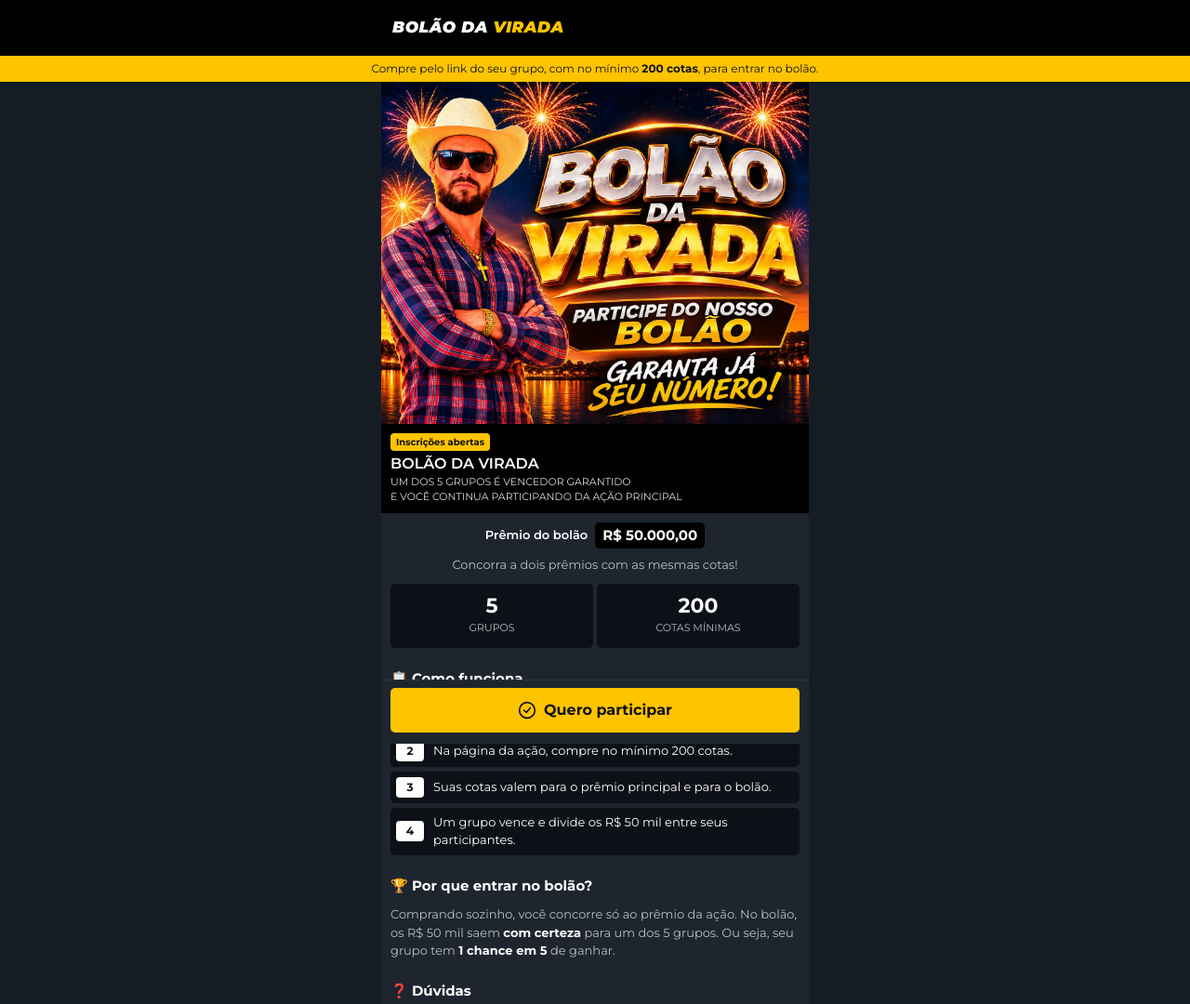
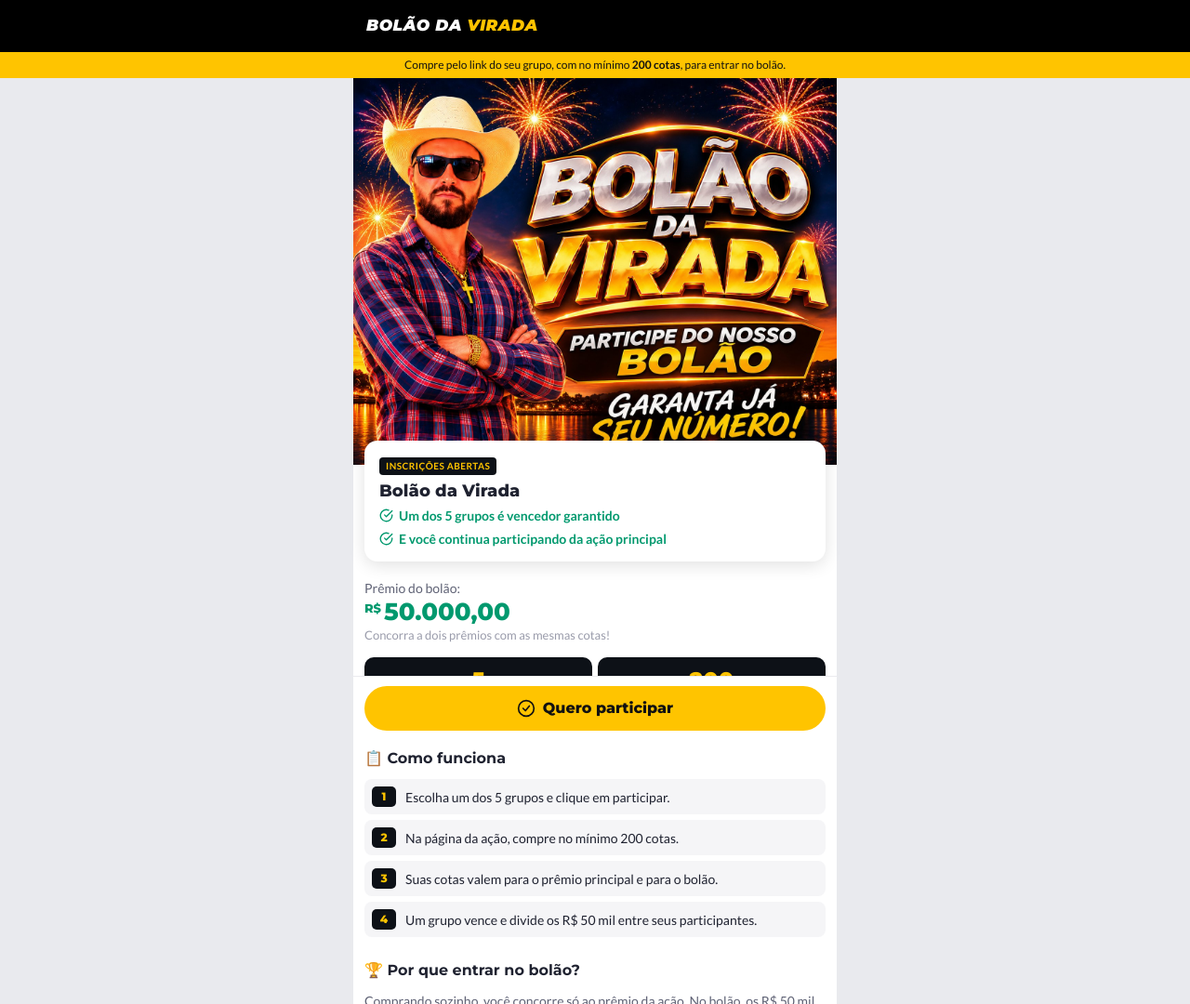
Before and after one commit to NemSeAtreva/bolao-da-virada, a plain HTML site: page index.html in a window 1280 px wide. Shown: the top 1080 px of the page at 93% size. Drawn offline with Linux system fonts and the light colour scheme.

Commit message:
Mistura das duas referências: base clara com blocos pretos

```diff
--- a/assets/style.css
+++ b/assets/style.css
@@ -1,199 +1,204 @@
+/* Mistura: base clara com cartão sobre o banner + cabeçalho preto, blocos pretos e listas compactas.
+   Cor de destaque: amarelo. */
 :root {
-  --fundo: #161c24;
-  --coluna-bg: #1e252f;
-  --preto: #000;
-  --bloco: #0d1117;
-  --destaque: #ffc400;
-  --sobre-destaque: #111;
-  --destaque-hover: #e6b000;
-  --texto: #fff;
-  --texto-2: #b8bec8;
-  --linha: #2c3440;
-  --coluna: 460px;
+  --preto: #0d1117;
+  --amarelo: #ffc400;
+  --amarelo-hover: #e6b000;
+  --sobre-amarelo: #111;
+  --verde: #00996e;
+  --titulo: #1f2230;
+  --texto: #5f6275;
+  --cinza: #9a9cab;
+  --linha: #ececef;
+  --suave: #f5f5f7;
+  --coluna: 520px;
 }
 
 * { box-sizing: border-box; margin: 0; padding: 0; }
 
 body {
-  font-family: "Montserrat", Arial, sans-serif;
-  font-size: 14px;
+  font-family: "Lato", Arial, sans-serif;
+  font-size: 15px;
   color: var(--texto);
-  background: var(--fundo);
+  background: #e9eaee;
   line-height: 1.5;
 }
 
+h1, h2, .marca, .g-num, .bloco-preto strong, .preco .valor, .btn, .g-cta {
+  font-family: "Montserrat", Arial, sans-serif;
+}
+
 a { color: inherit; text-decoration: none; }
-b, strong { font-weight: 700; }
+b, strong { color: var(--titulo); font-weight: 700; }
 
-/* Cabeçalho */
-.topo { background: var(--preto); }
+/* Cabeçalho preto + faixa de aviso */
+.topo { background: #000; }
 .topo .dentro {
   max-width: var(--coluna);
   margin: 0 auto;
-  height: 60px;
-  padding: 0 12px;
+  height: 56px;
+  padding: 0 14px;
   display: flex;
   align-items: center;
   justify-content: space-between;
 }
-.marca { font-weight: 900; font-size: 17px; letter-spacing: 0.03em; font-style: italic; }
-.marca span { color: var(--destaque); }
-.voltar { font-size: 13px; color: var(--texto-2); }
+.marca { font-weight: 900; font-style: italic; font-size: 17px; letter-spacing: 0.03em; color: #fff; }
+.marca span { color: var(--amarelo); }
+.voltar { font-size: 13px; color: #c3c6d1; }
 .voltar:hover { color: #fff; }
 
 .alerta {
-  background: var(--destaque);
-  color: var(--sobre-destaque);
+  background: var(--amarelo);
+  color: var(--sobre-amarelo);
   text-align: center;
   font-size: 12px;
   padding: 5px 12px;
 }
+.alerta b { color: inherit; }
 
+/* Coluna */
 .app {
   max-width: var(--coluna);
   margin: 0 auto;
-  background: var(--coluna-bg);
-  min-height: calc(100vh - 84px);
-  padding-bottom: 90px;
+  background: #fff;
+  min-height: calc(100vh - 80px);
+  padding-bottom: 100px;
 }
-body:not(:has(.barra-fixa)) .app { padding-bottom: 24px; }
+body:not(:has(.barra-fixa)) .app { padding-bottom: 28px; }
 
-/* Banner com título por cima */
-.capa { position: relative; }
-.capa img { display: block; width: 100%; height: auto; }
-.capa .legenda {
-  background: var(--preto);
-  padding: 8px 10px 9px;
+.capa { display: block; width: 100%; height: auto; }
+
+/* Cartão branco encostado no banner */
+.cartao {
+  position: relative;
+  margin: -26px 12px 0;
+  background: #fff;
+  border-radius: 14px;
+  padding: 14px 16px;
+  box-shadow: 0 4px 18px rgba(0, 0, 0, 0.12);
 }
 .selo {
   display: inline-block;
-  background: var(--destaque);
-  color: var(--sobre-destaque);
+  background: var(--preto);
+  color: var(--amarelo);
   font-size: 10px;
   font-weight: 700;
-  padding: 2px 6px;
+  text-transform: uppercase;
+  letter-spacing: 0.05em;
+  padding: 2px 7px;
   border-radius: 4px;
-  margin-bottom: 4px;
+  margin-bottom: 6px;
 }
-.capa h1 { font-size: 16px; font-weight: 600; text-transform: uppercase; line-height: 1.3; }
-.capa .sub { font-size: 11px; color: #d7dbe2; text-transform: uppercase; }
+h1 { font-size: 18px; font-weight: 800; color: var(--titulo); line-height: 1.25; }
+.linha-verde {
+  display: flex;
+  align-items: center;
+  gap: 6px;
+  color: var(--verde);
+  font-size: 14px;
+  font-weight: 700;
+  margin-top: 4px;
+}
+.linha-verde svg { flex: none; width: 15px; height: 15px; }
+.cartao p { font-size: 14px; margin-top: 6px; }
 
-/* Faixa do prêmio */
-.faixa-premio {
-  display: flex;
-  justify-content: center;
-  align-items: center;
-  gap: 8px;
-  padding: 10px 12px 4px;
-  font-size: 13px;
-  font-weight: 600;
-}
-.etiqueta {
+.conteudo { padding: 18px 12px 0; }
+
+/* Valor do prêmio */
+.preco .rotulo { font-size: 14px; }
+.preco .valor { font-size: 26px; font-weight: 800; color: var(--verde); line-height: 1.2; }
+.preco .valor small { font-size: 13px; margin-right: 3px; vertical-align: 8px; }
+.preco .obs { font-size: 13px; color: var(--cinza); }
+
+/* Blocos pretos */
+.blocos { display: grid; grid-template-columns: 1fr 1fr; gap: 6px; margin-top: 14px; }
+.bloco-preto {
   background: var(--preto);
-  font-size: 15px;
-  font-weight: 700;
-  padding: 3px 8px;
-  border-radius: 5px;
-}
-.frase { text-align: center; color: var(--texto-2); font-size: 13px; padding: 4px 12px 10px; }
-
-.conteudo { padding: 0 10px; }
-
-/* Blocos pretos lado a lado */
-.blocos { display: grid; grid-template-columns: 1fr 1fr; gap: 4px; }
-.bloco-preto {
-  background: var(--bloco);
-  border-radius: 5px;
+  border-radius: 10px;
   text-align: center;
   padding: 12px 6px;
 }
-.bloco-preto strong { display: block; font-size: 22px; line-height: 1.1; }
-.bloco-preto span { font-size: 11px; text-transform: uppercase; color: var(--texto-2); }
+.bloco-preto strong { display: block; font-size: 24px; font-weight: 800; color: var(--amarelo); line-height: 1.1; }
+.bloco-preto span { font-size: 11px; font-weight: 700; text-transform: uppercase; letter-spacing: 0.06em; color: #c3c6d1; }
 
-/* Títulos de seção */
-h2 {
-  font-size: 15px;
-  font-weight: 700;
-  margin: 22px 0 10px;
-  display: flex;
-  align-items: center;
-  gap: 6px;
-}
+/* Títulos */
+h2 { font-size: 16px; font-weight: 700; color: var(--titulo); margin: 24px 0 10px; }
+.conteudo > h2:first-child { margin-top: 4px; }
 
-/* Linhas estilo lista de premiados */
-.linhas { display: flex; flex-direction: column; gap: 5px; }
+/* Lista compacta com etiqueta */
+.linhas { display: flex; flex-direction: column; gap: 6px; }
 .linha {
   display: flex;
   align-items: center;
   gap: 10px;
-  background: var(--bloco);
-  border-radius: 5px;
-  padding: 6px;
-  font-size: 13px;
+  background: var(--suave);
+  border-radius: 8px;
+  padding: 8px;
+  font-size: 14px;
+  color: var(--titulo);
 }
 .linha .pill {
   flex: none;
-  background: #fff;
-  color: #111;
-  font-weight: 700;
+  background: var(--preto);
+  color: var(--amarelo);
+  font-family: "Montserrat", Arial, sans-serif;
+  font-weight: 800;
   font-size: 12px;
-  border-radius: 4px;
-  min-width: 30px;
+  border-radius: 5px;
+  min-width: 26px;
   text-align: center;
-  padding: 2px 8px;
+  padding: 2px 6px;
 }
-.texto-corrido { font-size: 13px; color: var(--texto-2); }
-.texto-corrido b { color: #fff; }
+.texto-corrido { font-size: 14px; }
 
 /* Dúvidas */
-.faq { display: flex; flex-direction: column; gap: 5px; }
-.faq details { background: var(--bloco); border-radius: 5px; }
-.faq summary { cursor: pointer; padding: 9px 10px; font-weight: 600; font-size: 13px; }
-.faq details p { padding: 0 10px 10px; font-size: 13px; color: var(--texto-2); }
+.faq { display: flex; flex-direction: column; gap: 6px; }
+.faq details { border: 1px solid var(--linha); border-radius: 10px; }
+.faq summary { cursor: pointer; padding: 10px 12px; font-weight: 700; font-size: 14px; color: var(--titulo); }
+.faq details p { padding: 0 12px 12px; font-size: 14px; }
 
-.aviso { font-size: 11px; color: #7d8592; text-align: center; padding: 20px 12px 0; }
+.aviso { font-size: 12px; color: var(--cinza); text-align: center; padding: 22px 12px 0; }
 
-/* Grupos em blocos */
-.grupos { display: grid; grid-template-columns: 1fr 1fr; gap: 6px; }
+/* Grupos */
+.grupos { display: grid; grid-template-columns: 1fr 1fr; gap: 8px; }
 .grupo {
   display: flex;
   flex-direction: column;
   align-items: center;
   text-align: center;
-  background: var(--bloco);
-  border: 1px solid var(--bloco);
-  border-radius: 5px;
-  padding: 14px 8px 8px;
+  background: var(--preto);
+  border: 2px solid var(--preto);
+  border-radius: 12px;
+  padding: 14px 10px 10px;
   transition: border-color 0.15s;
 }
 .grupo:last-child:nth-child(odd) { grid-column: 1 / -1; }
-.grupo:hover { border-color: var(--destaque); }
-.g-rotulo { font-size: 11px; font-weight: 600; letter-spacing: 0.12em; color: var(--texto-2); }
-.g-num { font-size: 40px; font-weight: 900; line-height: 1; color: var(--destaque); margin: 2px 0 6px; }
-.g-premio { font-size: 12px; color: var(--texto-2); margin-bottom: 10px; }
+.grupo:hover { border-color: var(--amarelo); }
+.g-rotulo { font-size: 11px; font-weight: 700; letter-spacing: 0.12em; color: #c3c6d1; }
+.g-num { font-size: 38px; font-weight: 900; line-height: 1; color: var(--amarelo); margin: 2px 0 6px; }
+.g-premio { font-size: 12px; color: #c3c6d1; margin-bottom: 10px; }
 .g-premio b { color: #fff; }
 .g-cta {
   width: 100%;
-  background: var(--destaque);
-  color: var(--sobre-destaque);
+  background: var(--amarelo);
+  color: var(--sobre-amarelo);
   font-weight: 700;
   font-size: 13px;
-  text-transform: uppercase;
   padding: 8px;
-  border-radius: 4px;
+  border-radius: 999px;
 }
-.grupo:hover .g-cta { background: var(--destaque-hover); }
+.grupo:hover .g-cta { background: var(--amarelo-hover); }
 .grupo.pendente { cursor: not-allowed; opacity: 0.5; }
-.grupo.pendente:hover { border-color: var(--bloco); }
-.grupo.pendente .g-cta { background: var(--linha); color: var(--texto-2); }
+.grupo.pendente:hover { border-color: var(--preto); }
+.grupo.pendente .g-cta { background: #3a3f4b; color: #9a9cab; }
 
 /* Botão fixo */
 .barra-fixa { position: fixed; left: 0; right: 0; bottom: 0; z-index: 10; }
 .barra-fixa .dentro {
   max-width: var(--coluna);
   margin: 0 auto;
-  padding: 8px 10px 12px;
-  background: var(--coluna-bg);
+  padding: 10px 12px 14px;
+  background: #fff;
   border-top: 1px solid var(--linha);
 }
 .btn {
@@ -202,12 +207,12 @@ h2 {
   justify-content: center;
   gap: 8px;
   width: 100%;
-  background: var(--destaque);
-  color: var(--sobre-destaque);
-  font-weight: 700;
+  background: var(--amarelo);
+  color: var(--sobre-amarelo);
+  font-weight: 800;
   font-size: 16px;
   padding: 12px;
-  border-radius: 5px;
+  border-radius: 999px;
 }
-.btn:hover { background: var(--destaque-hover); }
+.btn:hover { background: var(--amarelo-hover); }
 .btn svg { width: 20px; height: 20px; }
--- a/index.html
+++ b/index.html
@@ -10,8 +10,8 @@
   <meta property="og:image" content="https://bolaotaigo.netlify.app/assets/banner.jpg?v=2" />
   <link rel="preconnect" href="https://fonts.googleapis.com" />
   <link rel="preconnect" href="https://fonts.gstatic.com" crossorigin />
-  <link href="https://fonts.googleapis.com/css2?family=Montserrat:ital,wght@0,400;0,600;0,700;0,900;1,900&display=swap" rel="stylesheet" />
-  <link rel="stylesheet" href="assets/style.css?v=7" />
+  <link href="https://fonts.googleapis.com/css2?family=Lato:wght@400;700&family=Montserrat:ital,wght@0,700;0,800;0,900;1,900&display=swap" rel="stylesheet" />
+  <link rel="stylesheet" href="assets/style.css?v=8" />
 </head>
 <body>
   <header class="topo">
@@ -20,21 +20,29 @@
   <div class="alerta">Compre pelo link do seu grupo, com no mínimo <b>200 cotas</b>, para entrar no bolão.</div>
 
   <div class="app">
-    <div class="capa">
-      <img src="assets/banner.jpg?v=2" width="1402" height="1122"
-           alt="Bolão da Virada: participe do nosso bolão. Garanta já seu número!" />
-      <div class="legenda">
-        <span class="selo">Inscrições abertas</span>
-        <h1>Bolão da Virada</h1>
-        <div class="sub">Um dos 5 grupos é vencedor garantido</div>
-        <div class="sub">E você continua participando da ação principal</div>
+    <img class="capa" src="assets/banner.jpg?v=2" width="1402" height="1122"
+         alt="Bolão da Virada: participe do nosso bolão. Garanta já seu número!" />
+
+    <div class="cartao">
+      <span class="selo">Inscrições abertas</span>
+      <h1>Bolão da Virada</h1>
+      <div class="linha-verde">
+        <svg viewBox="0 0 24 24" fill="none" stroke="currentColor" stroke-width="2.2" stroke-linecap="round" stroke-linejoin="round"><path d="M22 11.08V12a10 10 0 1 1-5.93-9.14"/><polyline points="22 4 12 14.01 9 11.01"/></svg>
+        Um dos 5 grupos é vencedor garantido
+      </div>
+      <div class="linha-verde">
+        <svg viewBox="0 0 24 24" fill="none" stroke="currentColor" stroke-width="2.2" stroke-linecap="round" stroke-linejoin="round"><path d="M22 11.08V12a10 10 0 1 1-5.93-9.14"/><polyline points="22 4 12 14.01 9 11.01"/></svg>
+        E você continua participando da ação principal
       </div>
     </div>
 
-    <div class="faixa-premio">Prêmio do bolão <span class="etiqueta">R$ 50.000,00</span></div>
-    <p class="frase">Concorra a dois prêmios com as mesmas cotas!</p>
+    <div class="conteudo">
+      <div class="preco">
+        <div class="rotulo">Prêmio do bolão:</div>
+        <div class="valor"><small>R$</small>50.000,00</div>
+        <div class="obs">Concorra a dois prêmios com as mesmas cotas!</div>
+      </div>
 
-    <div class="conteudo">
       <div class="blocos">
         <div class="bloco-preto"><strong>5</strong><span>grupos</span></div>
         <div class="bloco-preto"><strong>200</strong><span>cotas mínimas</span></div>
@@ -51,7 +59,7 @@
       <h2>🏆 Por que entrar no bolão?</h2>
       <p class="texto-corrido">Comprando sozinho, você concorre só ao prêmio da ação. No bolão, os R$ 50 mil saem <b>com certeza</b> para um dos 5 grupos. Ou seja, seu grupo tem <b>1 chance em 5</b> de ganhar.</p>
 
-      <h2>❓ Dúvidas</h2>
+      <h2>Dúvidas</h2>
       <div class="faq">
         <details>
           <summary>Posso comprar menos de 200 cotas?</summary>
```
Also changed, not shown: como-funciona.html (+10 -7 lines).
